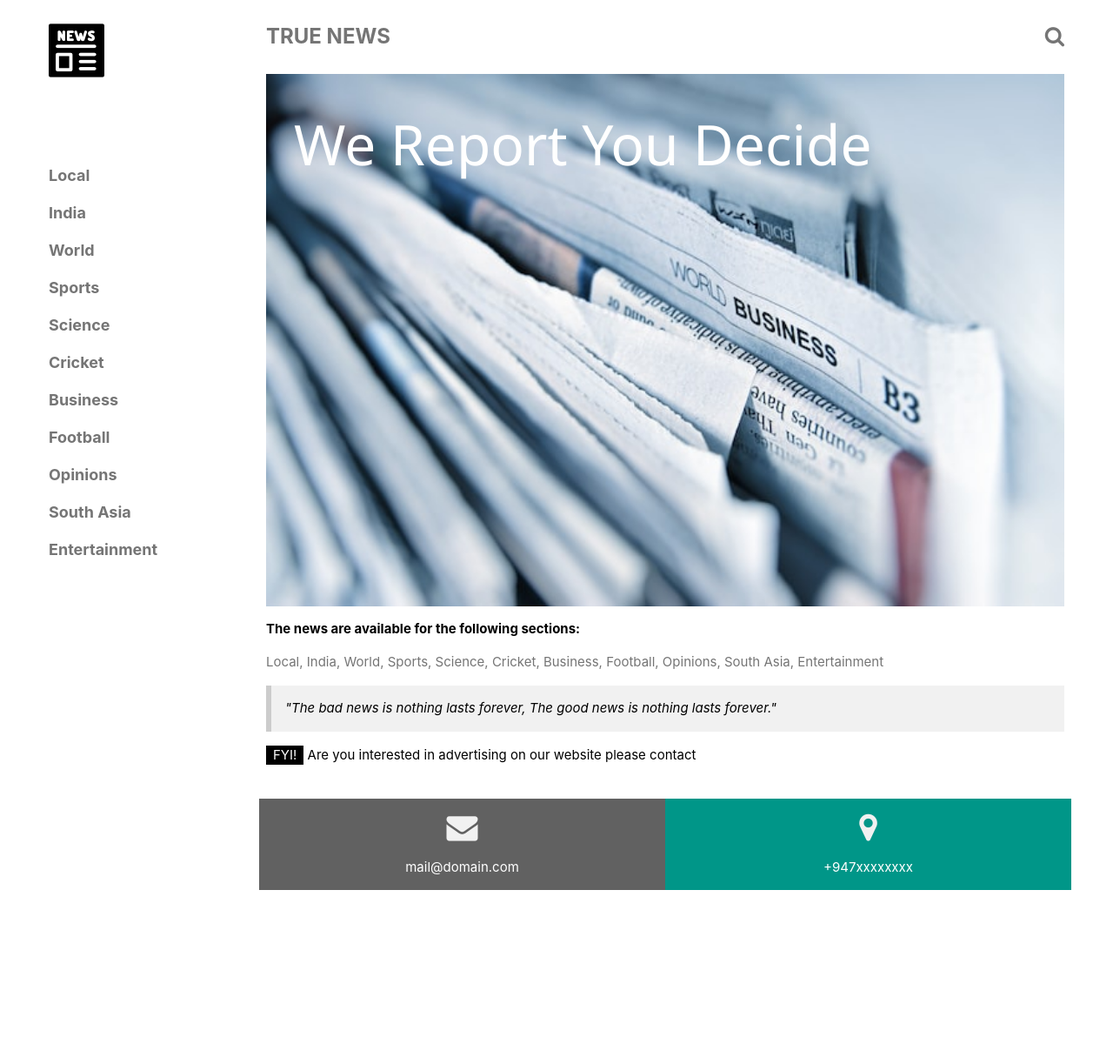
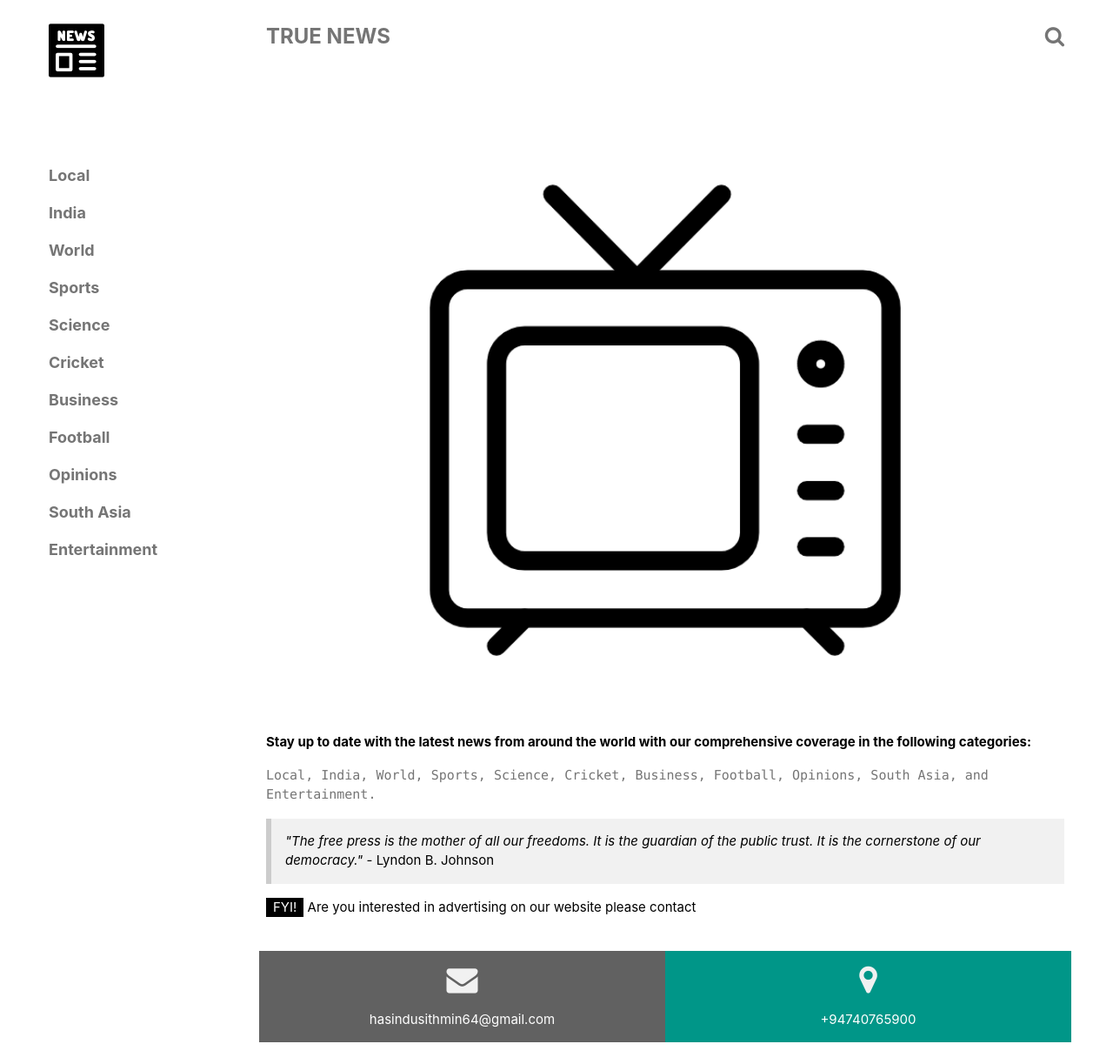
Before and after one commit to hasindusithmin/truenews, a React (Create React App) app: page / in a window 1280 px wide. Shown: the whole page at 87% size. Before the commit the page ends 1048 px from the top, so only its background shows below. Built offline with nearby package versions, Linux system fonts and the light colour scheme.

Commit message:
Updates ...

```diff
--- a/src/App.js
+++ b/src/App.js
@@ -54,12 +54,12 @@ function App() {
 
         {shErr && <p className="w3-center w3-text-red w3-large"><b>server busy try again later</b></p>}
 
-        {category && <h5 className="w3-center w3-padding-64"><span className="w3-tag w3-wide">{category}</span></h5>}
+        {category && <h5 className="w3-center w3-padding-64"><span className="w3-tag w3-wide w3-xxlarge">{category} NEWS</span></h5>}
 
         {
           news
           &&
-          <div className="w3-container w3-padding-48 w3-card" style={{display:'block'}}>
+          <div className="w3-container w3-padding-48" style={{display:'block'}}>
               {news.map(({title,description,link,pubDate})=><News key={Math.random().toString()} title={title} description={description} link={link} pubDate={pubDate}/>)}
           </div>
         }
--- a/src/components/Home.js
+++ b/src/components/Home.js
@@ -1,28 +1,30 @@
-import news from "../news.jpg"
+import tv from "../tv.gif"
 
 export default function Home({ handler }) {
 
     return (
-        <div className="w3-display-container w3-container">
-            <img src={news} alt="News" style={{ width: '100%' }} />
-            <div className="w3-display-topleft w3-text-white" style={{ padding: '24px 48px' }}>
-                <h1 className="w3-jumbo w3-hide-small">We Report You Decide</h1>
-                <h1 className="w3-hide-large w3-hide-medium w3-cursive">We Report You Decide</h1>
+        <div className="w3-container">
+            <div className="w3-xxlarge w3-hide-small w3-center w3-animate-fading w3-opacity"><b>We Report You Decide</b></div>
+            <div className="w3-hide-large w3-hide-medium w3-small w3-center w3-animate-fading w3-opacity"><b>We Report You Decide</b></div>
+            <div className="w3-center">
+                    <img src={tv} alt="News" class="w3-image" style={{ width: '75%' }} />
             </div>
-            <p><b>The news are available for the following sections:</b></p>
-            <p className="w3-text-grey w3-bold">Local, India, World, Sports, Science, Cricket, Business, Football, Opinions, South Asia, Entertainment   </p>
+            <p><b>Stay up to date with the latest news from around the world with our comprehensive coverage in the following categories:</b></p>
+            <p className="w3-text-grey w3-bold">
+                <code>Local, India, World, Sports, Science, Cricket, Business, Football, Opinions, South Asia, and Entertainment.</code>
+            </p>
             <div className="w3-panel w3-leftbar w3-light-grey">
-                <p><i>"The bad news is nothing lasts forever, The good news is nothing lasts forever." </i></p>
+                <p><i>"The free press is the mother of all our freedoms. It is the guardian of the public trust. It is the cornerstone of our democracy."</i> - Lyndon B. Johnson</p>
             </div>
             <p><span className="w3-tag">FYI!</span> Are you interested in advertising on our website please contact</p>
-            <div className="w3-row-padding w3-center w3-padding-24" style={{margin:'0 -16px'}}>
+            <div className="w3-row-padding w3-center w3-padding-24" style={{ margin: '0 -16px' }}>
                 <div className="w3-half w3-dark-grey">
                     <p><i className="fa fa-envelope w3-xxlarge w3-text-light-grey"></i></p>
-                    <p>mail@domain.com</p>
+                    <p>hasindusithmin64@gmail.com</p>
                 </div>
                 <div className="w3-half w3-teal">
                     <p><i className="fa fa-map-marker w3-xxlarge w3-text-light-grey"></i></p>
-                    <p>+947xxxxxxxx</p>
+                    <p>+94740765900</p>
                 </div>
             </div>
         </div>
--- a/src/components/News.js
+++ b/src/components/News.js
@@ -3,12 +3,12 @@
 export default function News({title,description,link,pubDate}) {
 
     return (
-        <div className="w3-padding w3-card">
+        <div className="w3-margin-top w3-padding w3-round-large w3-card">
             <h5>
                 <a href={link} target="_blank" rel="noreferrer" style={{textDecoration:'none'}}>{title}</a>
             </h5>
-            <p className="w3-text-grey">{description}</p>
-            <p><strong>pubDate&nbsp;:&nbsp;</strong>{pubDate}</p>
+            <p className="w3-text-grey w3-monospace">{description}</p>
+            <p><strong>pubDate&nbsp;:&nbsp;</strong><code>{pubDate.replace('+0530','')}</code></p>
         </div>
     )
 }
```
Also changed, not shown: src/news.jpg (deleted), src/tv.gif (added).
